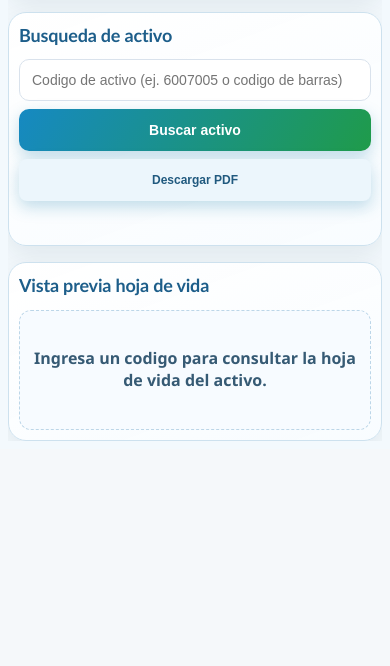
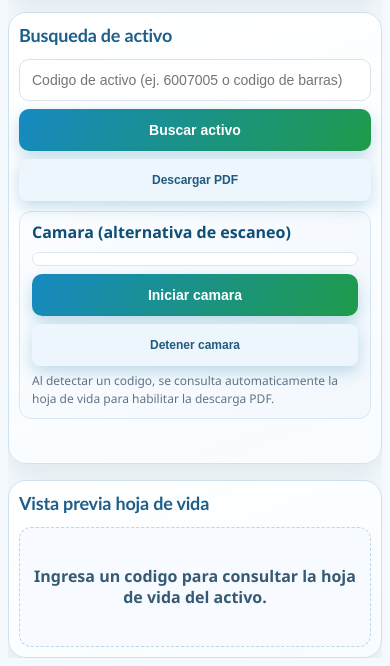
Before and after one commit to Carfer0410/SEII, a Flask app: page /hoja_vida in a window 390 px wide. Shown: the part 406-1072 px from the top of the page. Before the commit the page ends 847 px from the top, so only its background shows below. Run offline with Flask 3, Linux system fonts and the light colour scheme.

Commit message:
haciendo el software responsive #2

```diff
--- a/static/app.css
+++ b/static/app.css
@@ -2390,6 +2390,33 @@ tbody tr:hover {
   flex: 1 1 380px;
 }
 
+.life-camera-box {
+  margin-top: 10px;
+  padding: 10px 12px;
+  border: 1px solid #d8e7f2;
+  border-radius: 12px;
+  background: linear-gradient(130deg, #fbfdff 0%, #f3f8fd 100%);
+}
+
+.life-camera-box label {
+  display: block;
+  margin-bottom: 8px;
+  font-weight: 700;
+  color: #0f4e75;
+}
+
+#lifeReader {
+  width: min(420px, 100%);
+  border: 1px solid #d8e7f2;
+  border-radius: 10px;
+  padding: 6px;
+  background: #ffffff;
+}
+
+.life-camera-actions {
+  margin-top: 8px;
+}
+
 .life-sheet-empty {
   min-height: 120px;
   border: 1px dashed #bcd6e8;
@@ -2797,6 +2824,10 @@ tbody tr:hover {
 
   .life-grid {
     grid-template-columns: 1fr;
+  }
+
+  #lifeReader {
+    width: 100%;
   }
 
   .life-label {
--- a/static/hoja_vida.js
+++ b/static/hoja_vida.js
@@ -4,8 +4,14 @@ document.addEventListener('DOMContentLoaded', () => {
   const pdfBtn = document.getElementById('lifePdfBtn');
   const statusEl = document.getElementById('lifeStatus');
   const previewEl = document.getElementById('lifeSheetPreview');
+  const startCameraBtn = document.getElementById('lifeStartCameraBtn');
+  const stopCameraBtn = document.getElementById('lifeStopCameraBtn');
 
   let currentCode = '';
+  let scanner = null;
+  let scanBusy = false;
+  let lastDecoded = '';
+  let lastDecodedAt = 0;
 
   function readCode() {
     return String(codeInput?.value || '').trim();
@@ -78,8 +84,8 @@ document.addEventListener('DOMContentLoaded', () => {
     previewEl.textContent = 'Ingresa un codigo para consultar la hoja de vida del activo.';
   }
 
-  async function searchAsset() {
-    const code = readCode();
+  async function searchAsset(codeOverride = '') {
+    const code = String(codeOverride || readCode()).trim();
     if (!code) {
       App.setStatus(statusEl, 'Escribe o escanea un codigo de activo.', true);
       clearPreview();
@@ -102,6 +108,93 @@ document.addEventListener('DOMContentLoaded', () => {
     }
   }
 
+  function canUseCamera() {
+    if (typeof window.Html5Qrcode === 'undefined') {
+      App.setStatus(statusEl, 'No se pudo cargar el lector de camara. Recarga la pagina (Ctrl+F5).', true);
+      return false;
+    }
+    const host = window.location.hostname;
+    const secureAllowed = window.isSecureContext || host === 'localhost' || host === '127.0.0.1';
+    if (!secureAllowed) {
+      App.setStatus(statusEl, 'La camara requiere HTTPS (o localhost). Abre la app con URL segura.', true);
+      return false;
+    }
+    return true;
+  }
+
+  async function stopCamera() {
+    if (!scanner) return;
+    try {
+      await scanner.stop();
+    } catch (_) {
+      // Ignorar si ya estaba detenida.
+    }
+    try {
+      await scanner.clear();
+    } catch (_) {
+      // Ignorar limpieza fallida del componente.
+    }
+    scanner = null;
+    if (startCameraBtn) startCameraBtn.disabled = false;
+    if (stopCameraBtn) stopCameraBtn.disabled = true;
+  }
+
+  async function startCamera() {
+    if (!canUseCamera() || scanner) return;
+    scanner = new Html5Qrcode('lifeReader');
+    if (startCameraBtn) startCameraBtn.disabled = true;
+    if (stopCameraBtn) stopCameraBtn.disabled = false;
+
+    const hasFormatsApi = typeof window.Html5QrcodeSupportedFormats !== 'undefined';
+    const formatsToSupport = hasFormatsApi ? [
+      Html5QrcodeSupportedFormats.CODE_128,
+      Html5QrcodeSupportedFormats.CODE_39,
+      Html5QrcodeSupportedFormats.CODE_93,
+      Html5QrcodeSupportedFormats.EAN_13,
+      Html5QrcodeSupportedFormats.EAN_8,
+      Html5QrcodeSupportedFormats.UPC_A,
+      Html5QrcodeSupportedFormats.UPC_E,
+      Html5QrcodeSupportedFormats.ITF,
+      Html5QrcodeSupportedFormats.CODABAR,
+      Html5QrcodeSupportedFormats.QR_CODE,
+    ] : undefined;
+
+    const scanConfig = {
+      fps: 12,
+      qrbox: { width: 320, height: 140 },
+      ...(formatsToSupport ? { formatsToSupport } : {}),
+    };
+
+    try {
+      await scanner.start(
+        { facingMode: 'environment' },
+        scanConfig,
+        async (decoded) => {
+          const code = String(decoded || '').trim();
+          if (!code) return;
+          const now = Date.now();
+          if (scanBusy) return;
+          if (code === lastDecoded && now - lastDecodedAt < 1500) return;
+          scanBusy = true;
+          lastDecoded = code;
+          lastDecodedAt = now;
+          if (codeInput) codeInput.value = code;
+          App.setStatus(statusEl, `Codigo escaneado: ${code}. Consultando activo...`);
+          try {
+            await searchAsset(code);
+          } finally {
+            setTimeout(() => { scanBusy = false; }, 350);
+          }
+        },
+        () => {}
+      );
+      App.setStatus(statusEl, 'Camara activa. Apunta al codigo para consultar la hoja de vida.');
+    } catch (err) {
+      App.setStatus(statusEl, `Error camara: ${err}`, true);
+      await stopCamera();
+    }
+  }
+
   searchBtn?.addEventListener('click', () => searchAsset());
   codeInput?.addEventListener('keydown', (e) => {
     if (e.key === 'Enter' || e.key === 'NumpadEnter') {
@@ -118,4 +211,7 @@ document.addEventListener('DOMContentLoaded', () => {
     const allowBarcode = looksLikeBarcode(code) ? '1' : '0';
     window.location = `/asset_life_sheet/pdf?code=${encodeURIComponent(code)}&allow_barcode=${allowBarcode}`;
   });
+  startCameraBtn?.addEventListener('click', () => startCamera());
+  stopCameraBtn?.addEventListener('click', () => stopCamera());
+  window.addEventListener('beforeunload', () => { stopCamera(); });
 });
--- a/templates/hoja_vida.html
+++ b/templates/hoja_vida.html
@@ -23,6 +23,17 @@
         <button id="lifeSearchBtn" type="button">Buscar activo</button>
         <button id="lifePdfBtn" type="button" class="mini-btn" disabled>Descargar PDF</button>
       </div>
+      <div class="life-camera-box">
+        <label>Camara (alternativa de escaneo)</label>
+        <div id="lifeReader"></div>
+        <div class="row life-camera-actions">
+          <button id="lifeStartCameraBtn" type="button">Iniciar camara</button>
+          <button id="lifeStopCameraBtn" type="button" class="mini-btn" disabled>Detener camara</button>
+        </div>
+        <div class="field-help">
+          Al detectar un codigo, se consulta automaticamente la hoja de vida para habilitar la descarga PDF.
+        </div>
+      </div>
       <div id="lifeStatus" class="status"></div>
     </div>
 
@@ -36,5 +47,6 @@
 {% endblock %}
 
 {% block scripts %}
+  <script src="https://unpkg.com/html5-qrcode"></script>
   <script src="{{ url_for('static', filename='hoja_vida.js') }}"></script>
 {% endblock %}
```
